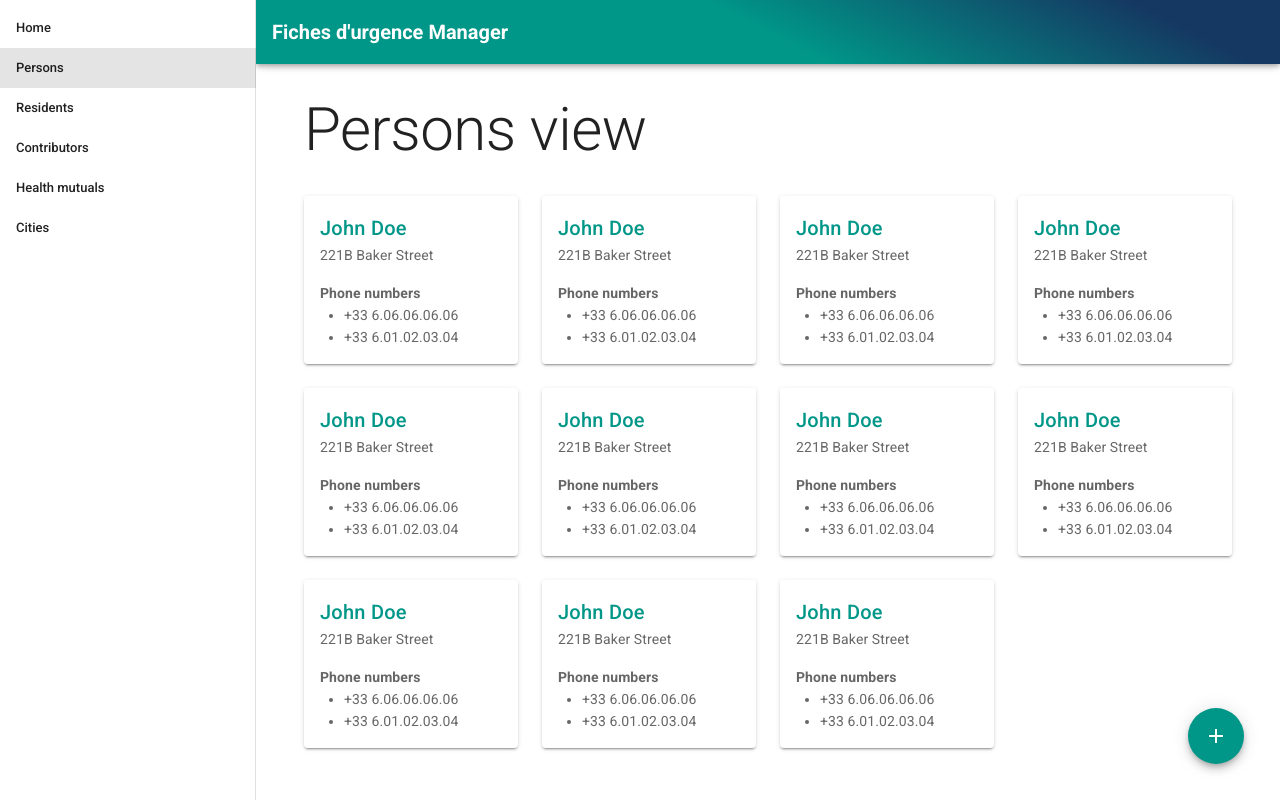
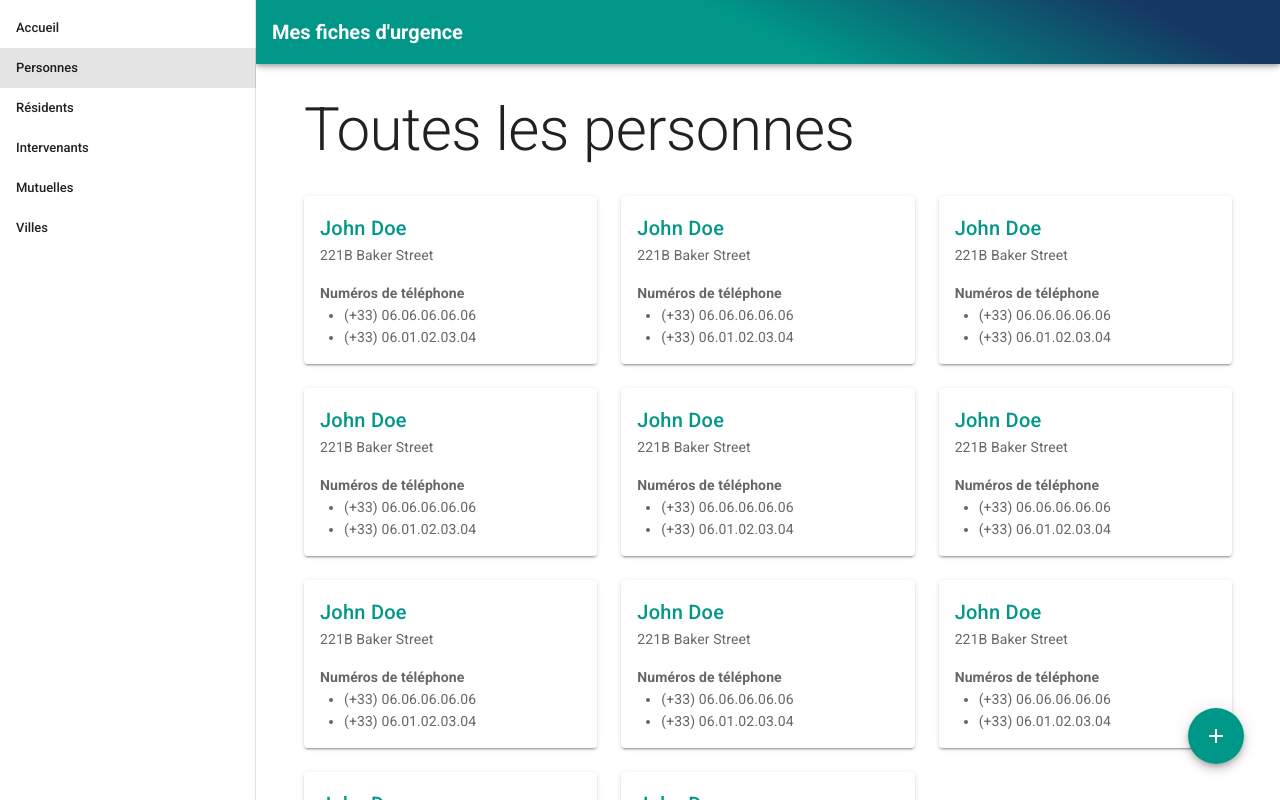
Before and after one commit to Ibi-A/fiches-urgence-frontend, a Vue app: page /persons in a window 1280 px wide. Shown: the top 800 px of the page. Built offline with nearby package versions, Linux system fonts and the light colour scheme.

Commit message:
translated every string in french + fixed indentation

```diff
--- a/src/App.vue
+++ b/src/App.vue
@@ -4,37 +4,37 @@
       <v-list dense>
         <v-list-item link to="/">
           <v-list-item-content>
-            <v-list-item-title>Home</v-list-item-title>
+            <v-list-item-title>Accueil</v-list-item-title>
           </v-list-item-content>
         </v-list-item>
 
         <v-list-item link to="/persons">
           <v-list-item-content>
-            <v-list-item-title>Persons</v-list-item-title>
+            <v-list-item-title>Personnes</v-list-item-title>
           </v-list-item-content>
         </v-list-item>
 
         <v-list-item link to="/residents">
           <v-list-item-content>
-            <v-list-item-title>Residents</v-list-item-title>
+            <v-list-item-title>Résidents</v-list-item-title>
           </v-list-item-content>
         </v-list-item>
 
         <v-list-item link to="/contributors">
           <v-list-item-content>
-            <v-list-item-title>Contributors</v-list-item-title>
+            <v-list-item-title>Intervenants</v-list-item-title>
           </v-list-item-content>
         </v-list-item>
 
         <v-list-item link to="/health-mutuals">
           <v-list-item-content>
-            <v-list-item-title>Health mutuals</v-list-item-title>
+            <v-list-item-title>Mutuelles</v-list-item-title>
           </v-list-item-content>
         </v-list-item>
 
         <v-list-item link to="/cities">
           <v-list-item-content>
-            <v-list-item-title>Cities</v-list-item-title>
+            <v-list-item-title>Villes</v-list-item-title>
           </v-list-item-content>
         </v-list-item>
       </v-list>
@@ -42,7 +42,7 @@
 
     <v-app-bar app class="gradient" dark>
       <v-toolbar-title>
-        <strong>Fiches d'urgence Manager</strong>
+        <strong>Mes fiches d'urgence</strong>
       </v-toolbar-title>
       <v-spacer></v-spacer>
     </v-app-bar>
@@ -51,7 +51,6 @@
       <router-view />
     </v-content>
 
-    <!-- <v-footer app absolute class="teal--text text-center">2020 - Fiches d'urgence Manager - Footer</v-footer> -->
   </v-app>
 </template>
 
@@ -60,6 +59,7 @@ export default {
   name: "App"
 };
 </script>
+
 <style scoped>
 .gradient {
   background: rgb(0, 150, 136);
--- a/src/components/PersonEditionForm.vue
+++ b/src/components/PersonEditionForm.vue
@@ -4,20 +4,20 @@
       v-model="firstname"
       :rules="nameRules"
       :counter="10"
-      label="First name"
+      label="Prénom(s)"
       required
     >John</v-text-field>
-    <v-text-field v-model="lastname" :rules="nameRules" :counter="10" label="Last name" required>Doe</v-text-field>
+    <v-text-field v-model="lastname" :rules="nameRules" :counter="10" label="Nom de famille" required>Doe</v-text-field>
     <v-textarea
       name="input-7-1"
-      label="Address"
-      value="The Woodman set to work at once, and so sharp was his axe that the tree was soon chopped nearly through."
+      label="Adresse"
+      value="Château de Moulinsart"
       hint="Hint text"
     ></v-textarea>
     <v-item-group>
-      <v-btn color='success' to='/persons/person-id'>Save</v-btn>
-      <v-btn color='warning' to='/persons/person-id'>Cancel</v-btn>
-      <v-btn color='error' to='/persons/person-id'>Delete</v-btn>
+      <v-btn color='success' to='/persons/person-id'>Enregistrer</v-btn>
+      <v-btn color='warning' to='/persons/person-id'>Annuler</v-btn>
+      <v-btn color='error' to='/persons/person-id'>Supprimer</v-btn>
     </v-item-group>
   </v-form>
 </template>
--- a/src/components/PersonInfoCard.vue
+++ b/src/components/PersonInfoCard.vue
@@ -1,20 +1,29 @@
 <template>
-  <v-col lg="3" sm="6" xs="12">
-    <v-card class="pa-auto" hover>
+  <v-col xs="12" sm="12" md="6" lg="4" xl="3">
+    <v-card hover @click="switchPage()">
       <v-card-title class="teal--text">John Doe</v-card-title>
       <v-card-subtitle>221B Baker Street</v-card-subtitle>
       <v-card-text>
-        <strong>Phone numbers</strong>
+        <strong>Numéros de téléphone</strong>
         <ul>
-          <li>+33 6.06.06.06.06</li>
-          <li>+33 6.01.02.03.04</li>
+          <li>(+33) 06.06.06.06.06</li>
+          <li>(+33) 06.01.02.03.04</li>
         </ul>
       </v-card-text>
-
-      <!-- <v-card-actions>
-        <v-btn color="grey" to="/persons/person-id" outlined>Edit</v-btn>
-        <v-btn color="grey" outlined>Delete</v-btn>
-      </v-card-actions> -->
     </v-card>
   </v-col>
 </template>
+
+
+<script>
+import router from '../router/index.js'
+
+export default {
+  name: 'person-info-card',
+  methods: {
+    switchPage: function() {
+      router.replace('/persons/person-id')
+    }
+  }
+}
+</script>
--- a/src/views/Home.vue
+++ b/src/views/Home.vue
@@ -1,5 +1,5 @@
 <template>
     <v-container class='pa-12'>
-        <h1 class='display-3'>Home</h1>
+        <h1 class='display-3'>Accueil</h1>
     </v-container>
 </template>
--- a/src/views/PageNotFound.vue
+++ b/src/views/PageNotFound.vue
@@ -1,6 +1,6 @@
 <template>
     <v-container class='pa-12'>
-        <h1 class='display-3 ma-3'>Page not found</h1>
+        <h1 class='display-3 ma-3'>Oups... page inexistante !</h1>
         <img src='../assets/travolta.gif'/>
     </v-container>
 </template>
--- a/src/views/Person.vue
+++ b/src/views/Person.vue
@@ -1,7 +1,7 @@
 <template>
     <v-container class='pa-12'>
         <v-row>
-            <h1 class='display-3'>Detailed person information view</h1>
+            <h1 class='display-3'>Consultation/modification d'une personne</h1>
         </v-row>
         <v-row>
             <person-edition-form/>
--- a/src/views/Persons.vue
+++ b/src/views/Persons.vue
@@ -1,7 +1,7 @@
 <template>
   <v-container class="pa-12">
     <v-row class="mb-6">
-      <h1 class="display-3 mx-3"> Persons view</h1>
+      <h1 class="display-3 mx-3">Toutes les personnes</h1>
     </v-row>
     <v-row>
       <person-info-card />
```
